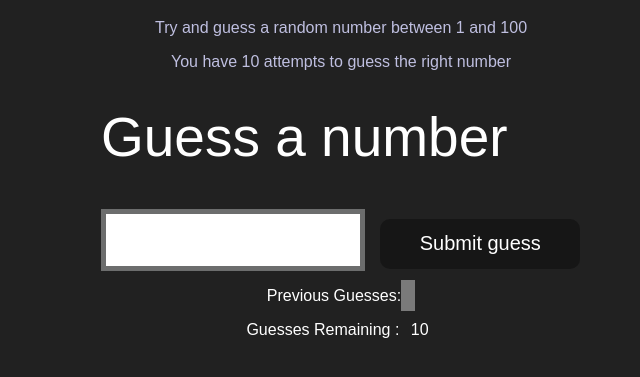
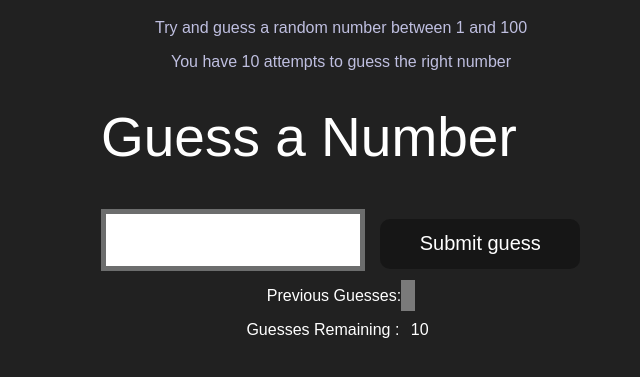
Before and after one commit to daspratik0810/JS-Learning-, a plain HTML site: page Project/05_Number-Guesser/index.html in a window 1280 px wide. Shown: the part 61-438 px from the top of the page, without its empty margins (299-939 px from the left). Drawn offline with Linux system fonts and the light colour scheme.

Commit message:
guess_a_number-fixed and final

```diff
--- a/Project/05_Number-Guesser/index.html
+++ b/Project/05_Number-Guesser/index.html
@@ -14,7 +14,7 @@
         <p>You have 10 attempts to guess the right number</p>
         <br>
             <form class="form">
-                <label2 for="guessField" id="guess">Guess a number</label>
+                <label2 for="guessField" id="guess">Guess a Number</label>
                 <input type="text" id="guessField" class="guessField">
                 <input type="submit" id="subt" class="guessSubmit" value="Submit guess">
             </form>
```
